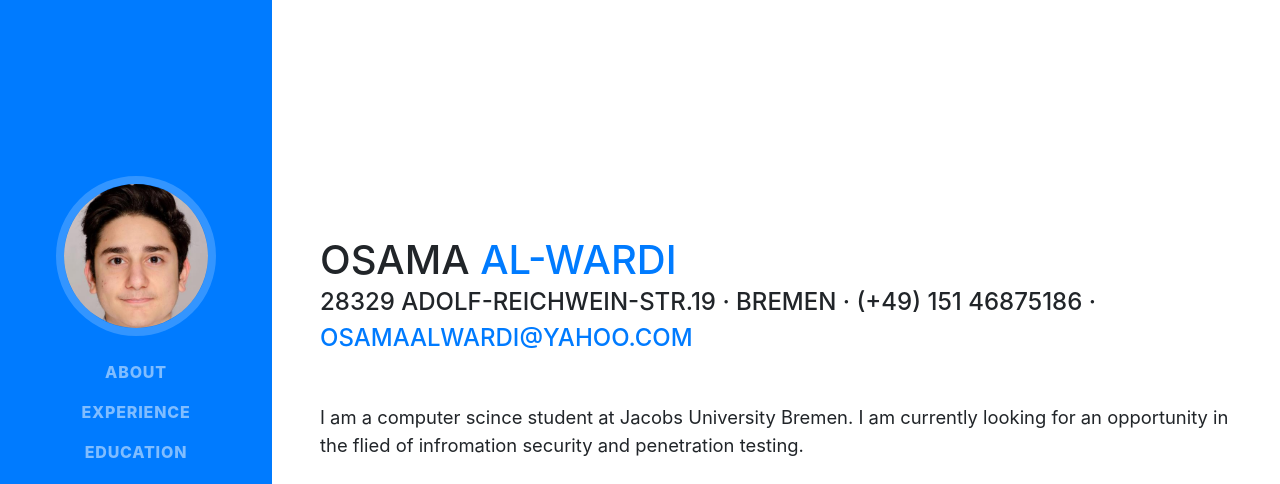
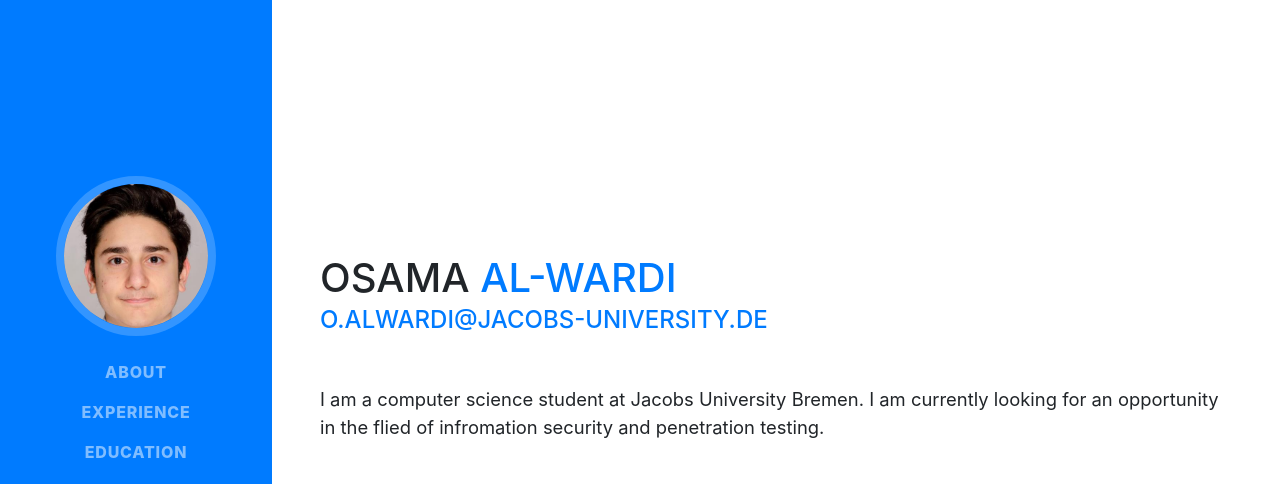
Before and after one commit to OsamaAl-Wardi/Osama-Al-Wardi, a website with bundled scripts: page index.html in a window 1280 px wide. Shown: the top 484 px of the page. Built offline with nearby package versions, Linux system fonts and the light colour scheme; a web font is replaced by a local one.

Commit message:
Update index.html

```diff
--- a/index.html
+++ b/index.html
@@ -73,10 +73,10 @@
         <h1 class="mb-0">Osama
           <span class="text-primary">Al-Wardi</span>
         </h1>
-        <div class="subheading mb-5">28329 Adolf-Reichwein-Str.19 · Bremen · (+49) 151 46875186 ·
-          <a href="Osama:osamaalwardi@yahoo.com">osamaalwardi@yahoo.com</a>
+        <div class="subheading mb-5">
+          <a href="Osama:o.alwardi@jacobs-university.de">o.alwardi@jacobs-university.de</a>
         </div>
-        <p class="lead mb-5">I am a computer scince student at Jacobs University Bremen.
+        <p class="lead mb-5">I am a computer science student at Jacobs University Bremen.
           I am currently looking for an opportunity in the flied of infromation security
           and penetration testing.</p>
         <div class="social-icons">
```
